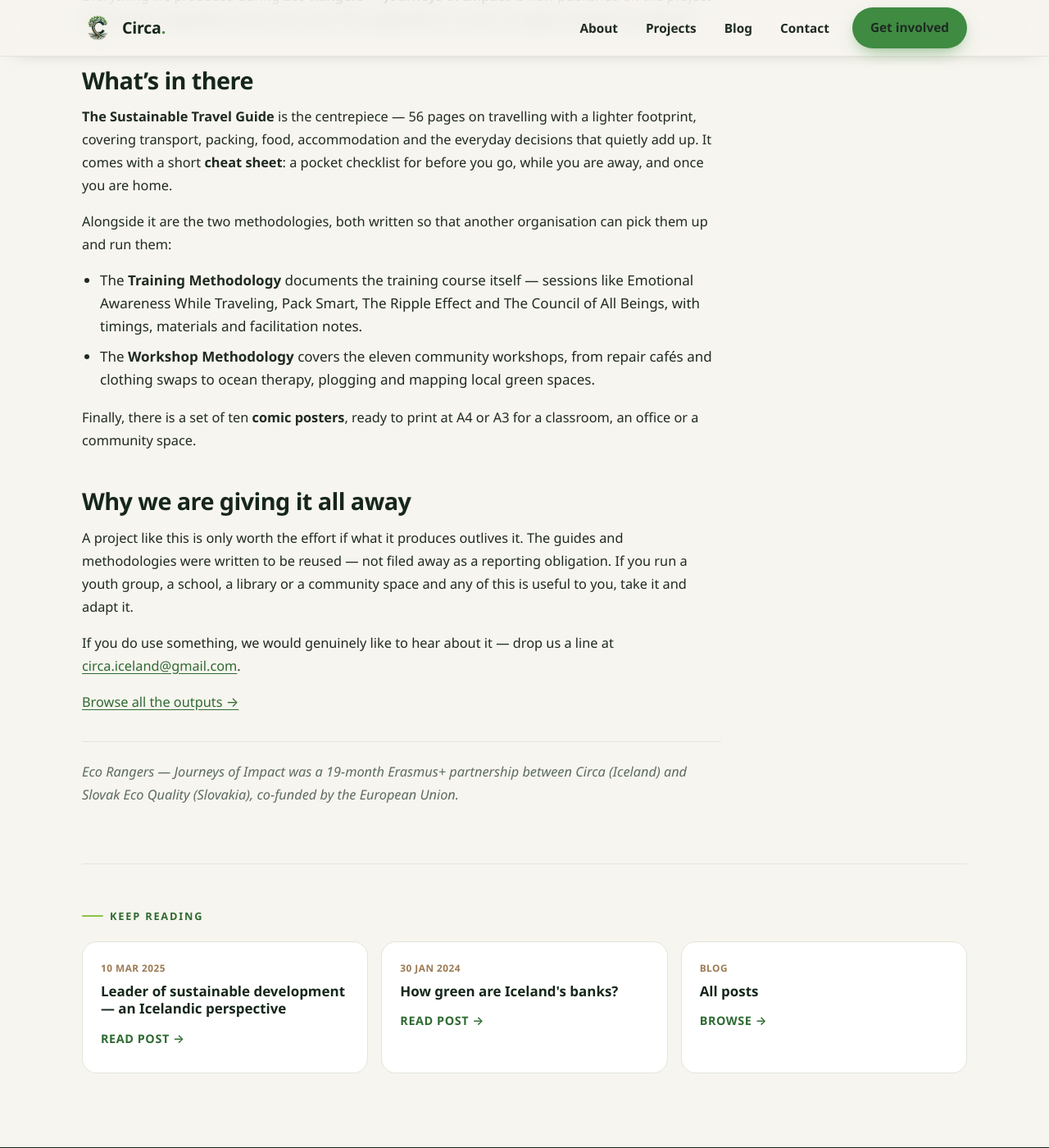
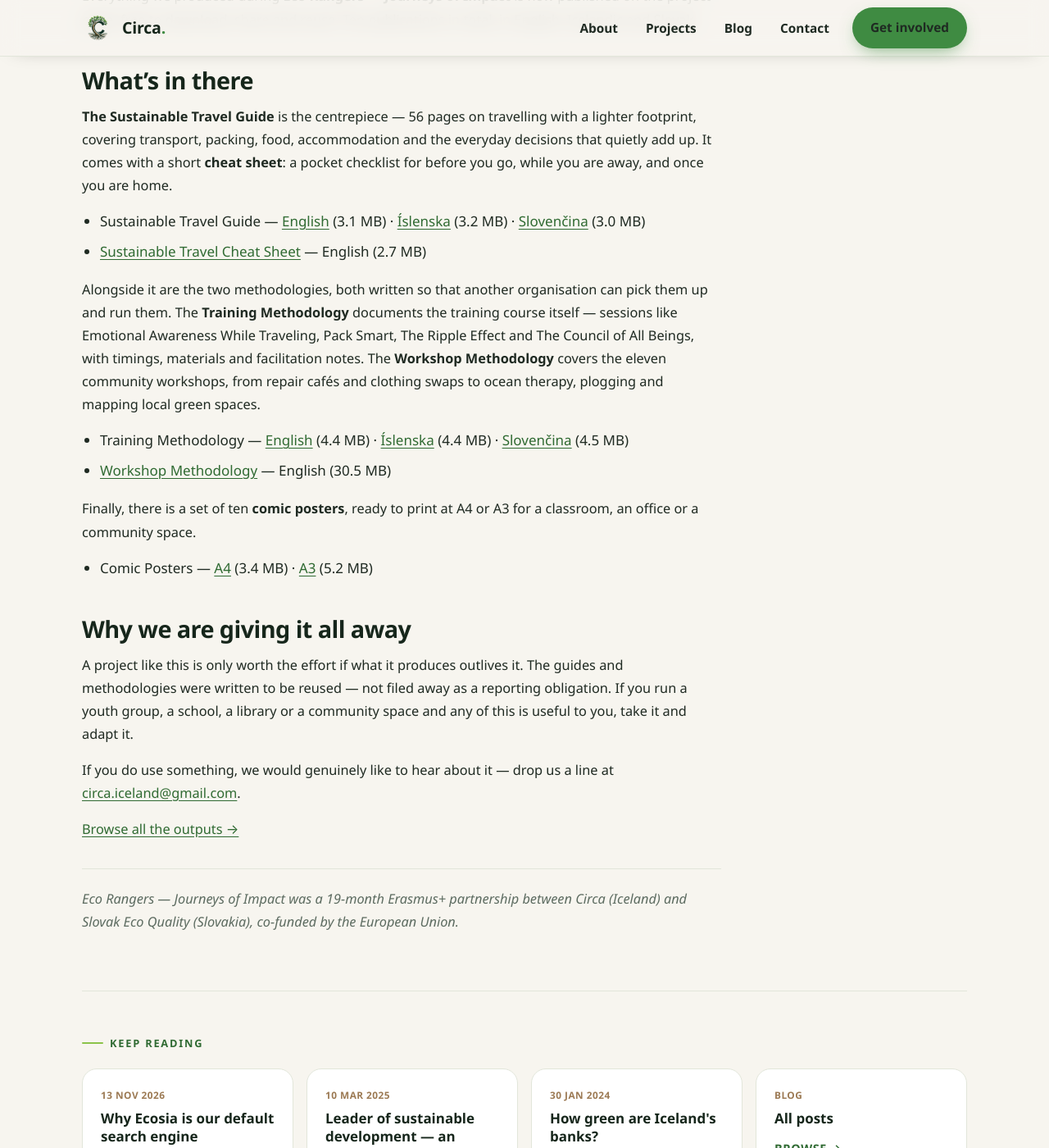
Before and after one commit to circaiceland/circaiceland.org, a Jekyll site: the page built from _posts/2026-11-13-eco-rangers-outputs-now-available.md, in a window 1280 px wide and 1400 px high, scrolled down 1130 px. Shown: the whole window at 82% size. Built offline with Jekyll 4.4.1, drawn with Linux system fonts in a browser that asks for light colours.

Commit message:
Add Ecosia blog post and direct download links to Eco Rangers outputs
- New post: why Circa uses Ecosia as its default search engine, with a
  screenshot of the Ecosia home page as cover and social preview.
- Eco Rangers outputs post: direct links to all 10 dissemination PDFs,
  with language and file size shown for each.
- New .proj-cover.shot variant so a screenshot cover shows the whole
  frame instead of being cropped to 21:9; opt-in via cover_class.
- Ignore local preview-*.html render scratch files.

Co-Authored-By: Claude Opus 5 <noreply@anthropic.com>

```diff
--- a/_layouts/post.html
+++ b/_layouts/post.html
@@ -26,7 +26,7 @@ layout: default
       </p>
 
       {% if page.image %}
-      <div class="proj-cover">
+      <div class="proj-cover{% if page.cover_class %} {{ page.cover_class }}{% endif %}">
         <img src="{{ page.image }}" alt="{{ page.image_alt | default: page.title }}" />
         {% if page.image_credit %}<span class="card-credit">{{ page.image_credit }}</span>{% endif %}
       </div>
--- a/_posts/2026-11-13-eco-rangers-outputs-now-available.md
+++ b/_posts/2026-11-13-eco-rangers-outputs-now-available.md
@@ -19,17 +19,31 @@ footprint, covering transport, packing, food, accommodation and the everyday dec
 quietly add up. It comes with a short **cheat sheet**: a pocket checklist for before you go,
 while you are away, and once you are home.
 
+- Sustainable Travel Guide —
+  [English](/assets/docs/travel-guide-en.pdf) (3.1 MB) ·
+  [Íslenska](/assets/docs/travel-guide-is.pdf) (3.2 MB) ·
+  [Slovenčina](/assets/docs/travel-guide-sk.pdf) (3.0 MB)
+- [Sustainable Travel Cheat Sheet](/assets/docs/travel-cheat-sheet-en.pdf) — English (2.7 MB)
+
 Alongside it are the two methodologies, both written so that another organisation can pick
-them up and run them:
+them up and run them. The **Training Methodology** documents the training course itself —
+sessions like Emotional Awareness While Traveling, Pack Smart, The Ripple Effect and The
+Council of All Beings, with timings, materials and facilitation notes. The **Workshop
+Methodology** covers the eleven community workshops, from repair cafés and clothing swaps to
+ocean therapy, plogging and mapping local green spaces.
 
-- The **Training Methodology** documents the training course itself — sessions like Emotional
-  Awareness While Traveling, Pack Smart, The Ripple Effect and The Council of All Beings, with
-  timings, materials and facilitation notes.
-- The **Workshop Methodology** covers the eleven community workshops, from repair cafés and
-  clothing swaps to ocean therapy, plogging and mapping local green spaces.
+- Training Methodology —
+  [English](/assets/docs/training-methodology-en.pdf) (4.4 MB) ·
+  [Íslenska](/assets/docs/training-methodology-is.pdf) (4.4 MB) ·
+  [Slovenčina](/assets/docs/training-methodology-sk.pdf) (4.5 MB)
+- [Workshop Methodology](/assets/docs/workshop-methodology-en.pdf) — English (30.5 MB)
 
 Finally, there is a set of ten **comic posters**, ready to print at A4 or A3 for a classroom,
 an office or a community space.
+
+- Comic Posters —
+  [A4](/assets/docs/comic-posters-a4-en.pdf) (3.4 MB) ·
+  [A3](/assets/docs/comic-posters-a3-en.pdf) (5.2 MB)
 
 ## Why we are giving it all away
 
--- a/css/pages.css
+++ b/css/pages.css
@@ -73,6 +73,10 @@
 /* Poster-style card thumbnail: show the whole artwork, no cropping */
 .card-media.poster { background: #bcd7ea; }
 .card-media.poster img { object-fit: contain; }
+
+/* Screenshot cover: show the whole frame instead of cropping it to 21:9 */
+.proj-cover.shot { background: #2f5e35; display: grid; place-items: center; }
+.proj-cover.shot img { aspect-ratio: auto; object-fit: contain; width: auto; max-width: 100%; max-height: 470px; }
 
 .proj-cover.branded { aspect-ratio: 21/9; background: linear-gradient(140deg, #1d3b26, #2f6a32 70%, #3f8b42); display: grid; place-items: center; }
 .proj-cover.branded img { width: auto; height: 58%; aspect-ratio: auto; object-fit: contain; background: #fff; padding: 16px 18px; border-radius: 16px; box-shadow: 0 14px 34px -12px rgba(0,0,0,.5); }
```
Also changed, not shown: _posts/2026-11-13-why-ecosia-is-our-default-search-engine.md (added, +60 -0 lines), assets/ecosia-home.webp (added), 1 other file.
